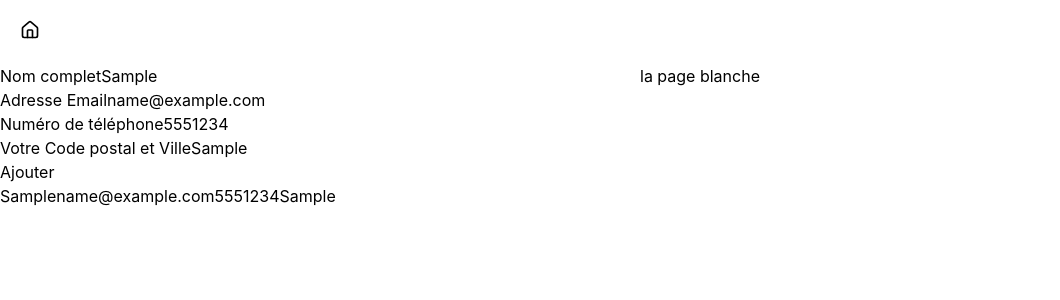
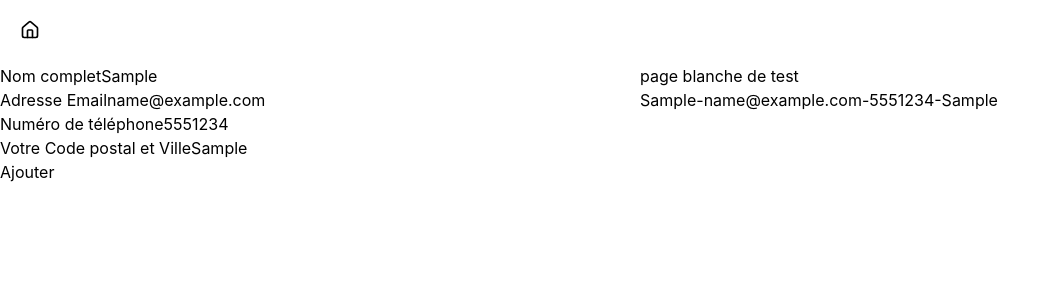
Before and after one commit to Frederic-Champion/projet-examen-blanc, a React (Vite) app: page /CV-application in a window 1280 px wide. Both pictures are taken after typing "Sample", "name@example.com", "5551234", "Sample" into the empty fields and a click on the button "Ajouter". Shown: the top 300 px of the page, without its empty margins (0-1060 px from the left). Built offline with nearby package versions, Linux system fonts and the light colour scheme.

Commit message:
Bloc generics soldé + branchement du CV (design B)

```diff
--- a/src/pages/CvApplication.tsx
+++ b/src/pages/CvApplication.tsx
@@ -1,25 +1,34 @@
 import { useState } from "react";
 
-function InfosGenerales() {
-  const [valide, setValide] = useState(false);
+interface Infos {
+  nom: string;
+  email: string;
+  tel: string;
+  ville: string;
+}
+interface InfosGeneralesProps {
+  onEnvoyerInfos: (infos: Infos) => void;
+}
+interface PagePresentationProps {
+  infos: Infos | null;
+}
+
+function InfosGenerales({ onEnvoyerInfos }: InfosGeneralesProps) {
   const [nom, setNom] = useState("");
   const [email, setEmail] = useState("");
   const [tel, setTel] = useState("");
   const [ville, setVille] = useState("");
 
-  // interface Info {
-  //   nom: string;
-  //   email: string;
-  //   tel: string;
-  //   ville: string;
-  // }
+  function handleEnvoyerInfos() {
+    const infos: Infos = { nom, email, tel, ville };
+    onEnvoyerInfos(infos);
+  }
 
   return (
-    <div>
     <form
       onSubmit={(e) => {
         e.preventDefault();
-          setValide(true);
+        handleEnvoyerInfos();
       }}
     >
       <div>
@@ -68,17 +77,6 @@ function InfosGenerales() {
       </div>
       <button type="submit">Ajouter</button>
     </form>
-      <div>
-        {valide && (
-          <p>
-            {nom}
-            {email}
-            {tel}
-            {ville}
-          </p>
-        )}
-      </div>
-    </div>
   );
 }
 
@@ -90,16 +88,35 @@ function Experiences() {
   return <form></form>;
 }
 
+function PagePresentation({ infos }: PagePresentationProps) {
+  return (
+    <>
+      <p>page blanche de test</p>
+      {infos !== null && (
+        <div>
+          {infos.nom}-{infos.email}-{infos.tel}-{infos.ville}
+        </div>
+      )}
+    </>
+  );
+}
+
 function CvApplication() {
+  const [infos, setInfos] = useState<Infos | null>(null);
+
+  function handleRecupInfos(infos: Infos) {
+    setInfos(infos);
+  }
+
   return (
     <main className="mt-16 grid grid-cols-2">
       <div>
-        <InfosGenerales />
+        <InfosGenerales onEnvoyerInfos={handleRecupInfos} />
         <Formations />
         <Experiences />
       </div>
       <div>
-        <h1>la page blanche</h1>
+        <PagePresentation infos={infos} />
       </div>
     </main>
   );
```
Also changed, not shown: 1 other file (tests, documents, lock files or other folders). Lines whose indentation alone changed are shown as unchanged.
